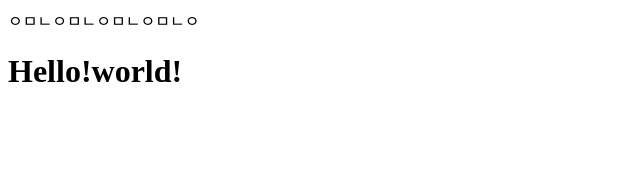
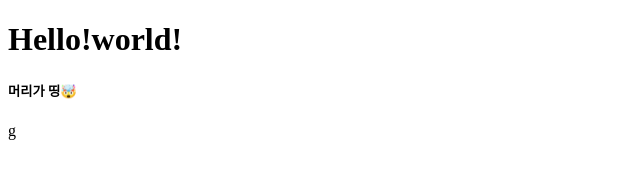
Before and after one commit to rabbitturtle/practice-space, a plain HTML site: page kiun/index.html in a window 1280 px wide. Shown: the whole page, without its empty margins (0-640 px from the left). Drawn offline with Linux system fonts and the light colour scheme.

Commit message:
second commit

```diff
--- a/kiun/index.html
+++ b/kiun/index.html
@@ -6,16 +6,12 @@
     <title>Document</title>
 </head>
 <body>
-    <!--
-    https://www.youtube.com/watch?v=W3pQXyjTKps&ab_channel=OnlineTutorials
-    ↑ 이거 한번 진짜 대박임
-    -->
 
-    ㅇㅁㄴㅇㅁㄴㅇㅁㄴㅇㅁㄴㅇ
+    <!-- https://www.youtube.com/watch?v=W3pQXyjTKps&ab_channel=OnlineTutorials
+    ↑ 이거 한번 진짜 대박임  -->
     <div class="container">
         <h1>Hello!world!</h1>
-
-
-    </div>
+        <h5>머리가 띵🤯</h5>
+    </div>g
 </body>
 </html>
```
Also changed, not shown: sewon/card/index.html (renamed from sewon/index.html, +1 -0 lines), sewon/card/index.css (added).
